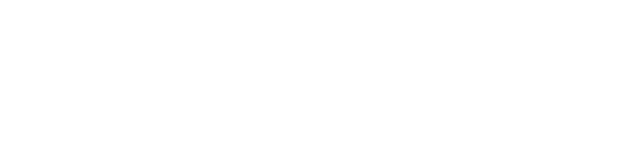
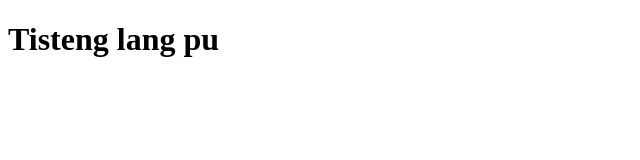
Before and after one commit to silverstory/git-one, a plain HTML site: page index.html in a window 1280 px wide. Shown: the whole page, without its empty margins (0-640 px from the left). Drawn offline with Linux system fonts and the light colour scheme.

Commit message:
added h1

```diff
--- a/index.html
+++ b/index.html
@@ -7,6 +7,6 @@
     <title>My second commit</title>
 </head>
 <body>
-
+    <h1>Tisteng lang pu</h1>
 </body>
 </html>
```
